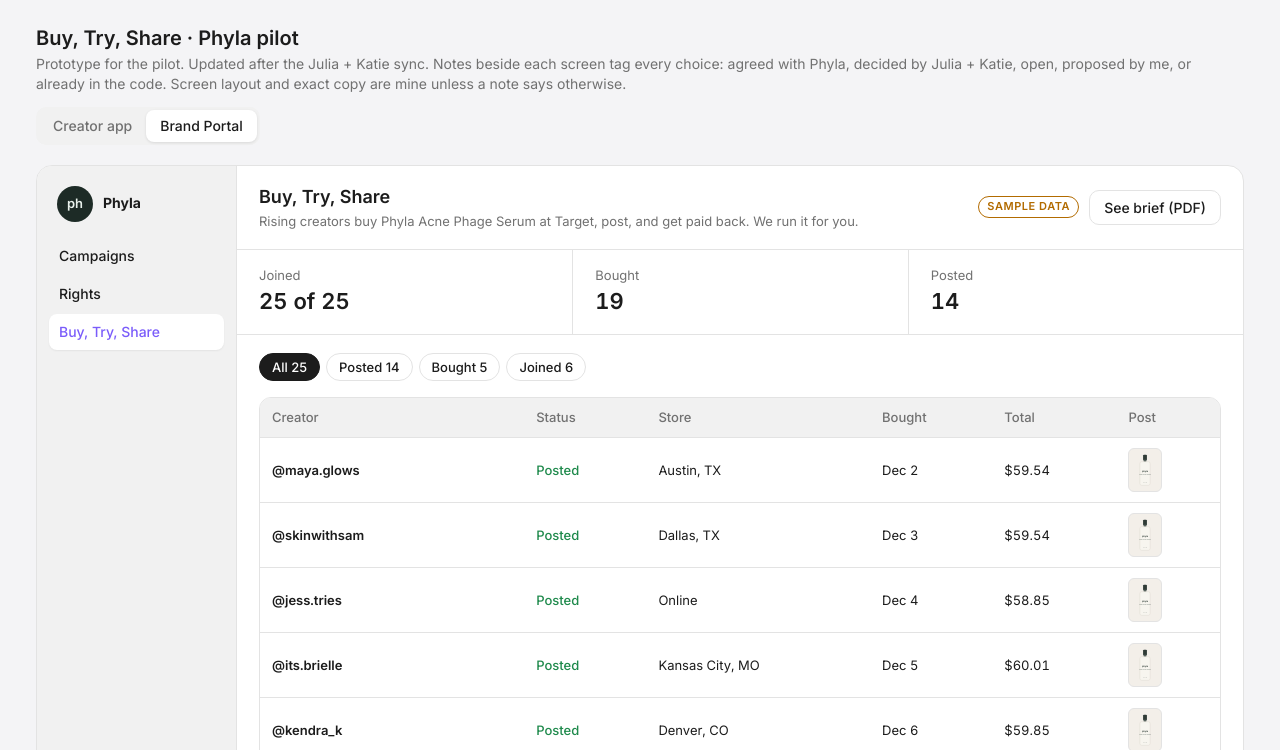
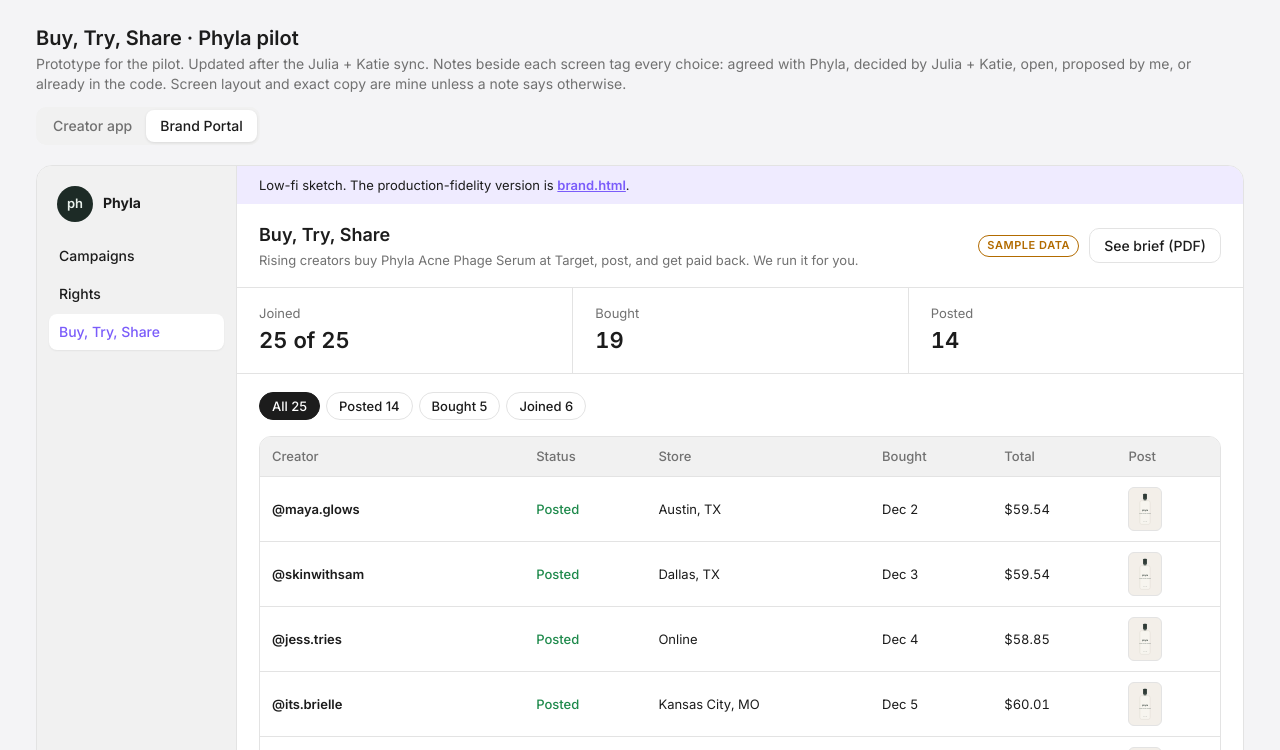
Before and after one commit to juliabenable/phyla-buy-try-share-1, a plain HTML site: page prototype.html in a window 1280 px wide. Both pictures are taken after a click on the button "Brand Portal". Shown: the top 750 px of the page. Drawn offline with Linux system fonts and the light colour scheme.

Commit message:
Link the hi-fi Brand Portal page
Co-Authored-By: Claude Opus 5.5 <noreply@anthropic.com>

```diff
--- a/prototype.html
+++ b/prototype.html
@@ -198,6 +198,7 @@ tbody tr:hover td { background: var(--weak); }
         <a href="#portal" onclick="return false" aria-current="page">Buy, Try, Share</a>
       </nav>
       <div class="pmain">
+        <div style="padding:10px 22px;background:var(--accent-weak);font-size:13px">Low-fi sketch. The production-fidelity version is <a href="brand.html" style="color:var(--accent);font-weight:600">brand.html</a>.</div>
         <div class="p-head">
           <div>
             <h2>Buy, Try, Share</h2>
```
